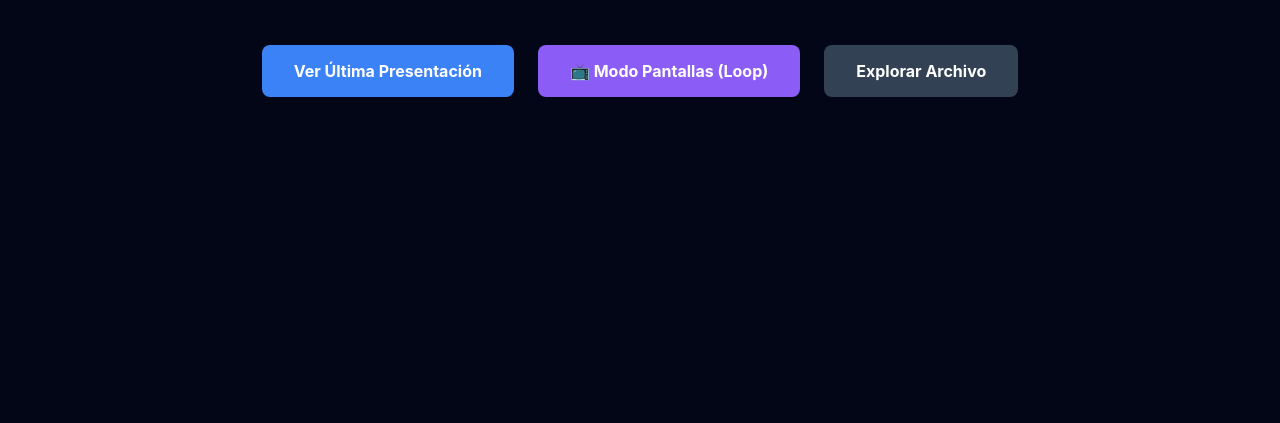
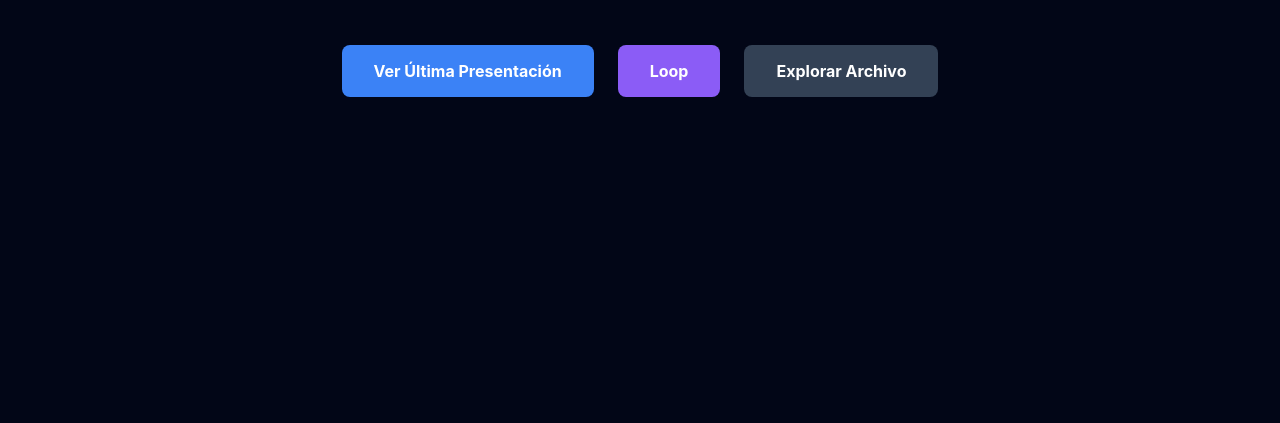
Before and after one commit to julmorman/snews, an Astro site: page / in a window 1280 px wide. Shown: the part 377-800 px from the top of the page. Built offline with nearby package versions, Linux system fonts and the light colour scheme; Astro itself is replaced by a stand-in of ours.

Commit message:
ui: rename presentation button to Loop and remove emoji

```diff
--- a/src/pages/index.astro
+++ b/src/pages/index.astro
@@ -10,7 +10,7 @@ import Layout from '../layouts/Layout.astro';
 
         <div style="display: flex; gap: 1.5rem; justify-content: center; flex-wrap: wrap;">
             <a href="/snews/ultima" style="background: #3b82f6; color: white; padding: 1rem 2rem; border-radius: 0.5rem; text-decoration: none; font-weight: bold;">Ver Última Presentación</a>
-            <a href="/snews/presentacion" target="_blank" style="background: #8b5cf6; color: white; padding: 1rem 2rem; border-radius: 0.5rem; text-decoration: none; font-weight: bold;">📺 Modo Pantallas (Loop)</a>
+            <a href="/snews/presentacion" target="_blank" style="background: #8b5cf6; color: white; padding: 1rem 2rem; border-radius: 0.5rem; text-decoration: none; font-weight: bold;">Loop</a>
             <a href="/snews/archivo" style="background: #334155; color: white; padding: 1rem 2rem; border-radius: 0.5rem; text-decoration: none; font-weight: bold;">Explorar Archivo</a>
         </div>
     </div>
```
